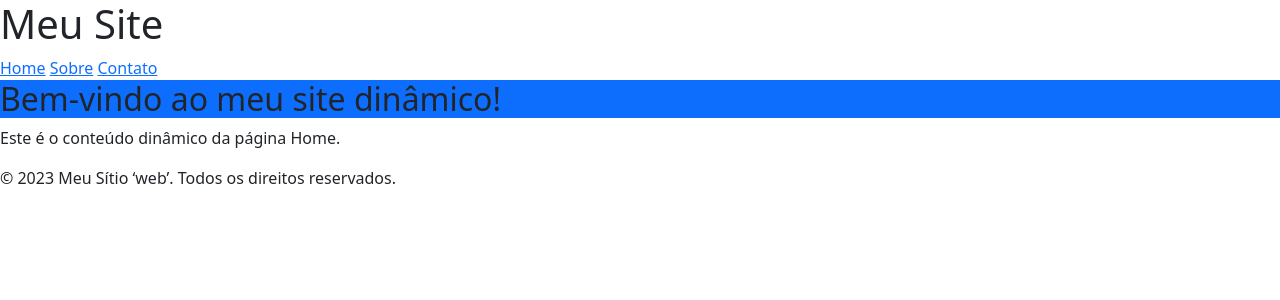
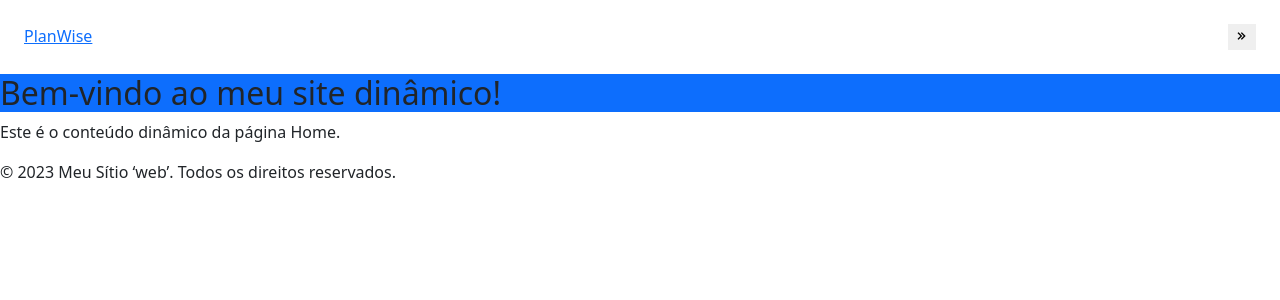
Before and after one commit to vinicius-rebelatto/plan-wise, a Django app: page /dashboard/ in a window 1280 px wide. Shown: the top 300 px of the page. Run offline with Django 5.2, Linux system fonts and the light colour scheme; some libraries are stand-ins or nearby versions.

Commit message:
New: Implementing Sidebar

```diff
--- a/templates/base.html
+++ b/templates/base.html
@@ -6,18 +6,24 @@
     <meta charset="UTF-8">
     <meta name="viewport" content="width=device-width, initial-scale=1.0">
     <title>{% block title %}PlanWise{% endblock %}</title>
-    <!-- Bootstrap CSS local -->
     <link href="{% static 'css/bootstrap.min.css' %}" rel="stylesheet">
+    <link href='https://unpkg.com/boxicons@2.1.4/css/boxicons.min.css' rel='stylesheet'>
+    <link href="{% static 'css/style.css' %}" rel="stylesheet">
 </head>
 <body>
-    <header>
-        <h1>Meu Site</h1>
-        <nav>
-            <a href="/">Home</a>
-            <a href="/sobre/">Sobre</a>
-            <a href="/contato/">Contato</a>
-        </nav>
-    </header>
+  <div class="wrapper">
+    <aside id="sidebar">
+        <div class="d-flex justify-content-between p-4">
+            <div class="sidebar-logo">
+                <a href="#">PlanWise</a>
+            </div>
+            <button class="toggle-btn border-0" type="button">
+                <i id="icon" class='bx bx-chevrons-right'></i>
+            </button>
+        </div>
+    </aside>
+      <div class="main"></div>
+  </div>
 
     <main>
         <!-- Bloco de conteúdo dinâmico -->
@@ -29,5 +35,6 @@
         <p>&copy; 2023 Meu Sítio ‘web’. Todos os direitos reservados.</p>
     </footer>
     <script src="{% static 'js/bootstrap.bundle.min.js' %}"></script>
+    <script src="{% static 'js/script.js' %}"></script>
 </body>
 </html>
```
Also changed, not shown: static/style.css (deleted).
